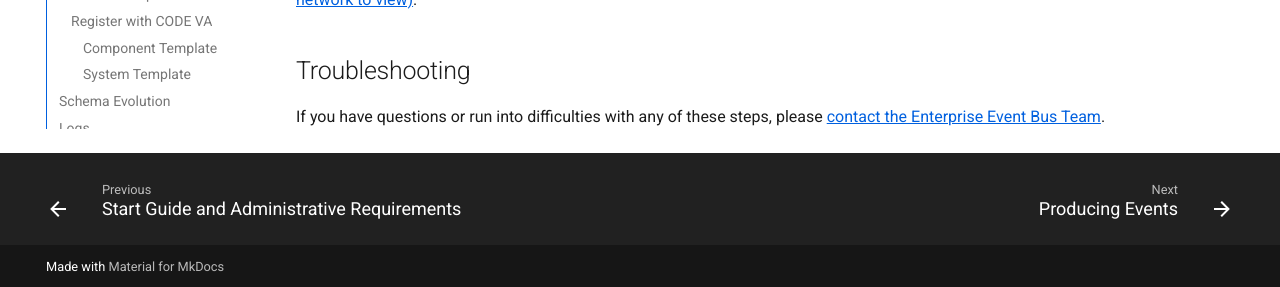
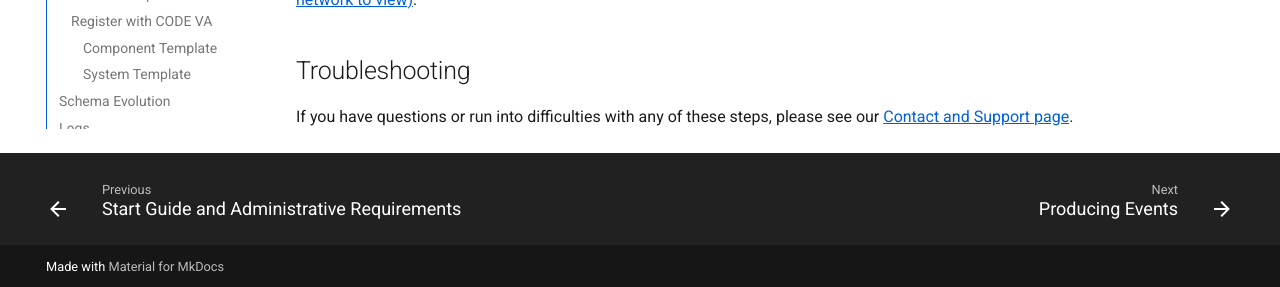
Before and after one commit to department-of-veterans-affairs/ves-event-bus-developer-portal, an MkDocs documentation site: the page built from docs/consume-events.md, in a window 1280 px wide and 900 px high, scrolled down 6183 px. Shown: the part 610-897 px from the top of the window. Built offline with MkDocs 1.6.1 and Material for MkDocs 9.7.7, drawn with Linux system fonts in a browser that asks for light colours; some of the changed lines change nothing that is shown.

Commit message:
Consumer page: add underlines, rewrite support link text

```diff
--- a/docs/consume-events.md
+++ b/docs/consume-events.md
@@ -49,23 +49,23 @@
 
 | Property | Value | Description | Notes |
 | --- | --- | --- | --- |
-| [bootstrap.servers](https://kafka.apache.org/documentation/#consumerconfigs_bootstrap.servers) | List of one or more Event Bus brokers. This will vary depending on the environment (dev, prod, etc.). | A list of host/port pairs to use for establishing the initial connection to the Kafka cluster. | Only one of the Event Bus brokers needs to be included in this list, but including more than one will ensure the application can start up if one of the Kafka servers is down. |
-| [group.id](https://kafka.apache.org/documentation/#consumerconfigs_group.id) | This can be set to any value a consumer wants. | A unique string that identifies the consumer group this consumer belongs to. |  |
-| [sasl.mechanism](https://kafka.apache.org/documentation/#consumerconfigs_sasl.mechanism) | `OAUTHBEARER` | SASL mechanism used for client connections. |  |
-| [security.protocol](https://kafka.apache.org/documentation/#consumerconfigs_security.protocol) | `SASL_SSL` | Protocol used to communicate with brokers. |  |
-| [auto.offset.reset](https://kafka.apache.org/documentation/#consumerconfigs_auto.offset.reset) (recommended) | `earliest` | What to do when there is no initial offset in Kafka or if the current offset does not exist anymore on the server. | Setting this field to "earliest" instead of the default "latest" will cause the consumer to consume older events which are still available on the Event Bus when it first deploys. If past events do not need to be processed when first connecting to the Event Bus, then consumers can use the default. Once a consumer has consumed some events, it will always pick up where it last left off even when it restarts. |
-| [client.rack](https://kafka.apache.org/documentation/#consumerconfigs_client.rack) (recommended) | The AWS Availability Zone in which your application is running, eg. "usgw1-az2" | A rack identifier for this client. This can be any string value which indicates where this client is physically located. | This property is only applicable if your application is deployed to AWS (Amazon Web Services) infrastructure. Setting this to your availability zone will [reduce network traffic costs](https://aws.amazon.com/blogs/big-data/reduce-network-traffic-costs-of-your-amazon-msk-consumers-with-rack-awareness/).
-| [enable.auto.commit](https://kafka.apache.org/documentation/#consumerconfigs_enable.auto.commit) (recommended) | false | If true the consumer's offset will be periodically committed in the background. | If set to true, the consumer may mark some records as consumed before they have been processed. See [Manual Offset Control](https://javadoc.io/static/org.apache.kafka/kafka-clients/3.6.0/org/apache/kafka/clients/consumer/KafkaConsumer.html#:~:text=Manual%20Offset%20Control) for more information. |
+| <ins>[bootstrap.servers](https://kafka.apache.org/documentation/#consumerconfigs_bootstrap.servers)</ins> | List of one or more Event Bus brokers. This will vary depending on the environment (dev, prod, etc.). | A list of host/port pairs to use for establishing the initial connection to the Kafka cluster. | Only one of the Event Bus brokers needs to be included in this list, but including more than one will ensure the application can start up if one of the Kafka servers is down. |
+| <ins>[group.id](https://kafka.apache.org/documentation/#consumerconfigs_group.id)</ins> | This can be set to any value a consumer wants. | A unique string that identifies the consumer group this consumer belongs to. |  |
+| <ins>[sasl.mechanism](https://kafka.apache.org/documentation/#consumerconfigs_sasl.mechanism)</ins> | `OAUTHBEARER` | SASL mechanism used for client connections. |  |
+| <ins>[security.protocol](https://kafka.apache.org/documentation/#consumerconfigs_security.protocol)</ins> | `SASL_SSL` | Protocol used to communicate with brokers. |  |
+| <ins>[auto.offset.reset](https://kafka.apache.org/documentation/#consumerconfigs_auto.offset.reset)</ins> (recommended) | `earliest` | What to do when there is no initial offset in Kafka or if the current offset does not exist anymore on the server. | Setting this field to "earliest" instead of the default "latest" will cause the consumer to consume older events which are still available on the Event Bus when it first deploys. If past events do not need to be processed when first connecting to the Event Bus, then consumers can use the default. Once a consumer has consumed some events, it will always pick up where it last left off even when it restarts. |
+| <ins>[client.rack](https://kafka.apache.org/documentation/#consumerconfigs_client.rack)</ins> (recommended) | The AWS Availability Zone in which your application is running, eg. "usgw1-az2" | A rack identifier for this client. This can be any string value which indicates where this client is physically located. | This property is only applicable if your application is deployed to AWS (Amazon Web Services) infrastructure. Setting this to your availability zone will <ins>[reduce network traffic costs](https://aws.amazon.com/blogs/big-data/reduce-network-traffic-costs-of-your-amazon-msk-consumers-with-rack-awareness/)</ins>.
+| <ins>[enable.auto.commit](https://kafka.apache.org/documentation/#consumerconfigs_enable.auto.commit)</ins> (recommended) | false | If true the consumer's offset will be periodically committed in the background. | If set to true, the consumer may mark some records as consumed before they have been processed. See <ins>[Manual Offset Control](https://javadoc.io/static/org.apache.kafka/kafka-clients/3.6.0/org/apache/kafka/clients/consumer/KafkaConsumer.html#:~:text=Manual%20Offset%20Control)</ins> for more information. |
 
 Depending on the client language used, additional properties may also be needed for authorization and connecting to the schema registry. For example, these properties are required for **Java clients**:
 
 | Property | Value | Description | Notes |
 | --- | --- | --- | --- |
-| [key.deserializer](https://kafka.apache.org/documentation/#consumerconfigs_key.deserializer) | `KafkaAvroDeserializer` | Deserializer class for key. | All Event Bus records use an Avro schema, so this is required even if the key itself is a primitive type like `string` or `long`. |
-| [sasl.jaas.config](https://kafka.apache.org/documentation/#consumerconfigs_sasl.jaas.config) | `OAuthBearerLoginModule` and role settings. The role will vary for each consumer. | JAAS login context parameters for SASL connections in the format used by JAAS configuration files.  | See [specifying an AWS IAM role](https://github.com/aws/aws-msk-iam-auth#specifying-an-aws-iam-role-for-a-client) for more information. |
-| [sasl.login.callback.handler.class](https://kafka.apache.org/documentation/#consumerconfigs_sasl.login.callback.handler.class) | `IAMOAuthBearerLoginCallbackHandler` | The fully qualified name of a SASL login callback handler class. | See [aws-msk-iam-auth](https://github.com/aws/aws-msk-iam-auth?tab=readme-ov-file#configuring-a-kafka-client-to-use-aws-iam-with-sasl-oauthbearer-mechanism) for more information. |
-| [sasl.client.callback.handler.class](https://kafka.apache.org/documentation/#consumerconfigs_sasl.client.callback.handler.class) | `IAMOAuthBearerLoginCallbackHandler` | The fully qualified name of a SASL client callback handler class. | See [aws-msk-iam-auth](https://github.com/aws/aws-msk-iam-auth?tab=readme-ov-file#configuring-a-kafka-client-to-use-aws-iam-with-sasl-oauthbearer-mechanism) for more information. |
-| [value.deserializer](https://kafka.apache.org/documentation/#consumerconfigs_value.deserializer) | `KafkaAvroDeserializer` | Deserializer class for value. |  |
+| <ins>[key.deserializer](https://kafka.apache.org/documentation/#consumerconfigs_key.deserializer)</ins> | `KafkaAvroDeserializer` | Deserializer class for key. | All Event Bus records use an Avro schema, so this is required even if the key itself is a primitive type like `string` or `long`. |
+| <ins>[sasl.jaas.config](https://kafka.apache.org/documentation/#consumerconfigs_sasl.jaas.config)</ins> | `OAuthBearerLoginModule` and role settings. The role will vary for each consumer. | JAAS login context parameters for SASL connections in the format used by JAAS configuration files.  | See <ins>[specifying an AWS IAM role](https://github.com/aws/aws-msk-iam-auth#specifying-an-aws-iam-role-for-a-client)</ins> for more information. |
+| <ins>[sasl.login.callback.handler.class](https://kafka.apache.org/documentation/#consumerconfigs_sasl.login.callback.handler.class)</ins> | `IAMOAuthBearerLoginCallbackHandler` | The fully qualified name of a SASL login callback handler class. | See <ins>[aws-msk-iam-auth](https://github.com/aws/aws-msk-iam-auth?tab=readme-ov-file#configuring-a-kafka-client-to-use-aws-iam-with-sasl-oauthbearer-mechanism)</ins> for more information. |
+| <ins>[sasl.client.callback.handler.class](https://kafka.apache.org/documentation/#consumerconfigs_sasl.client.callback.handler.class)</ins> | `IAMOAuthBearerLoginCallbackHandler` | The fully qualified name of a SASL client callback handler class. | See <ins>[aws-msk-iam-auth](https://github.com/aws/aws-msk-iam-auth?tab=readme-ov-file#configuring-a-kafka-client-to-use-aws-iam-with-sasl-oauthbearer-mechanism)</ins> for more information. |
+| <ins>[value.deserializer](https://kafka.apache.org/documentation/#consumerconfigs_value.deserializer)</ins> | `KafkaAvroDeserializer` | Deserializer class for value. |  |
 | schema.registry.url | Event Bus schema registry endpoint. This will vary depending on the environment (dev, prod, etc.). | Comma-separated list of URLs for Schema Registry instances that can be used to register or look up schemas. |
 | use.latest.version | `false` (this is the default value) | Flag that indicates if the latest schema version should be used for deserialization. | Event Bus recommends setting this value to false to avoid issues when a new schema version is added to the schema registry. |
 | latest.cache.ttl.sec | `-1` (this is the default value) | This sets a TTL for the schema registry cache. `-1` indicates that the cache has no TTL. | Event Bus recommends using the default of `-1` for this value. Schema versions do not change once they are registered. This will decrease the application's dependency on the schema registry. | |
@@ -332,4 +332,4 @@
 
 ## Troubleshooting
 
-If you have questions or run into difficulties with any of these steps, please [contact the Enterprise Event Bus Team](./get-support.md).
+If you have questions or run into difficulties with any of these steps, please see our [Contact and Support page](get-support.md).
```
